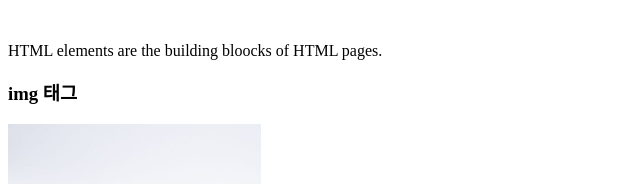
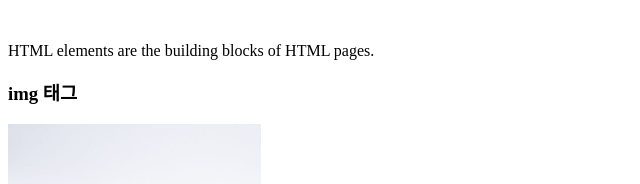
Before and after one commit to bjkweon/web1, a plain HTML site: page index.html in a window 1280 px wide. Shown: the part 410-594 px from the top of the page, 0-640 px from the left. Drawn offline with Linux system fonts and the light colour scheme.

Commit message:
Update index.html

```diff
--- a/index.html
+++ b/index.html
@@ -19,7 +19,7 @@
 
 		<h2>선행학습</h2>
 		<p>HTML(HyperText Markup Language)은 웹을 이루는 가장 기초적인 구성 요소로, 웹 콘텐츠의 의미와 구조를 정의할 때 사용합니다. ...<br>"Hypertext(하이퍼텍스트)"란 웹 페이지를 다른 페이지로 연결하는 링크를 말합니다</p>
-		<p style="margin-top:45px;">HTML elements are the building bloocks of HTML pages.</p>
+		<p style="margin-top:45px;">HTML elements are the building blocks of HTML pages.</p>
 		<h3>img 태그</h3>
 		<img src="img/img_girl.jpg" alt="Girl in a jacket" width="20%">
 		<h3>span 태그</h3>
```
